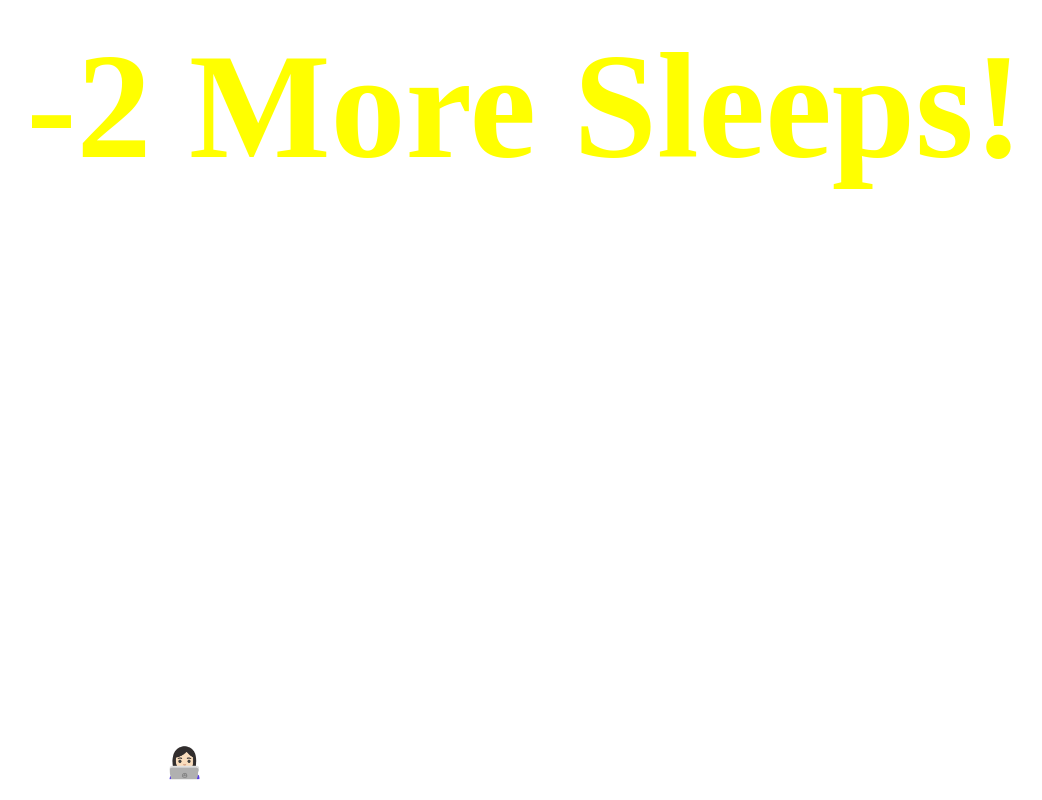
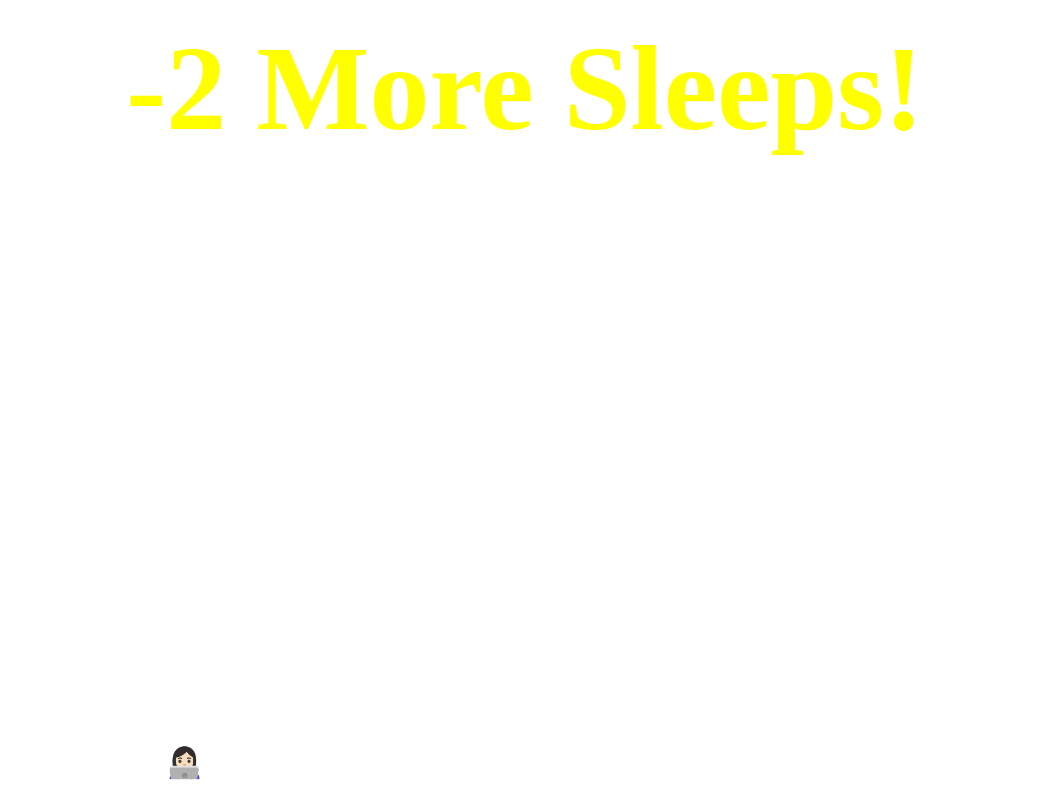
Before and after one commit to CharlotteMD/advent-calendar, a React (Create React App) app: page / in a window 1280 px wide. Shown: the whole page, without its empty margins (115-1157 px from the left). Built offline with nearby package versions, Linux system fonts and the light colour scheme; a web font is replaced by a local one.

Commit message:
fixed distance between numbers

```diff
--- a/src/App.css
+++ b/src/App.css
@@ -15,7 +15,7 @@
 }
 
 h1 {
-  font-size: 150px;
+  font-size: 120px;
   padding: 20px;
   width: 100%;
   font-family: 'Codystar', cursive;
@@ -36,14 +36,14 @@ h1 {
 
 .card {
   margin: 10px;
-  padding: 20px;
+  padding: 10px;
   /* background-color: white; */
   /* background-image: url('./images/lights.jpeg'); */
 }
 
 .closed {
-  height: 300px;
-  width: 300px;
+  height: 200px;
+  width: 200px;
   /* border: solid 1px grey; */
   padding: 10px;
   display: flex;
```
